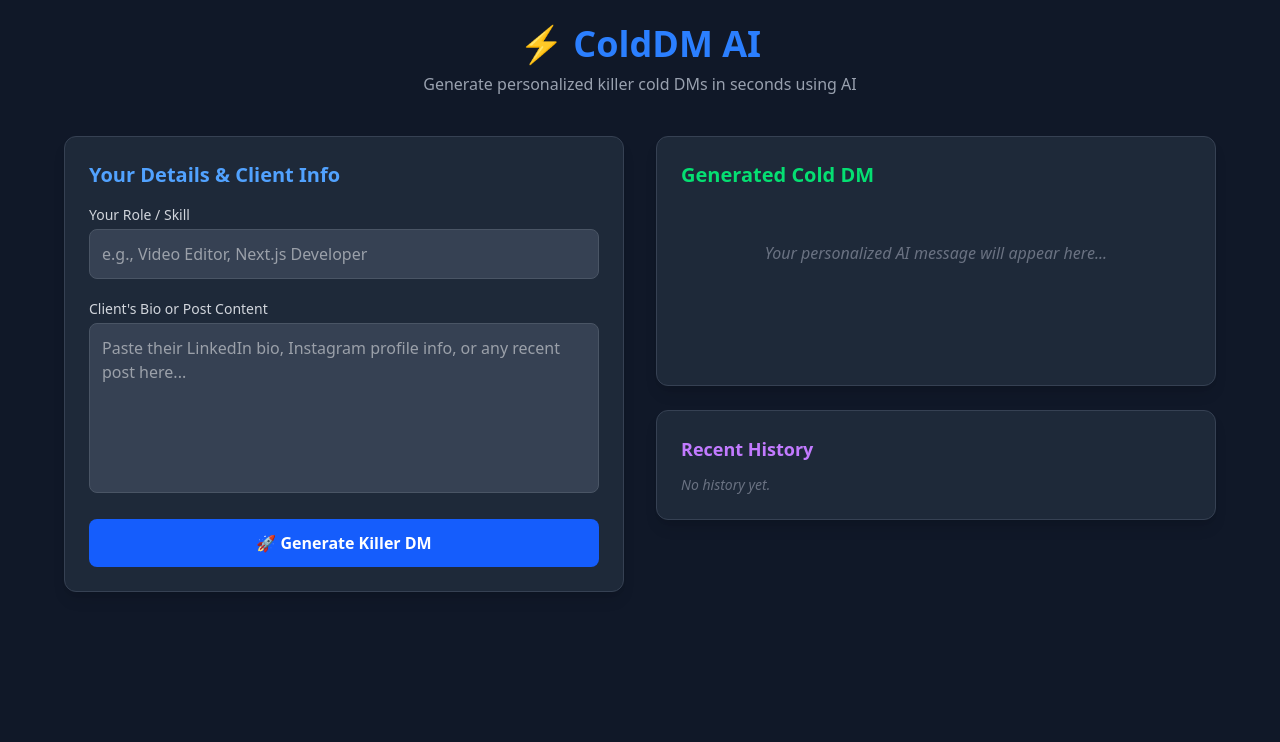
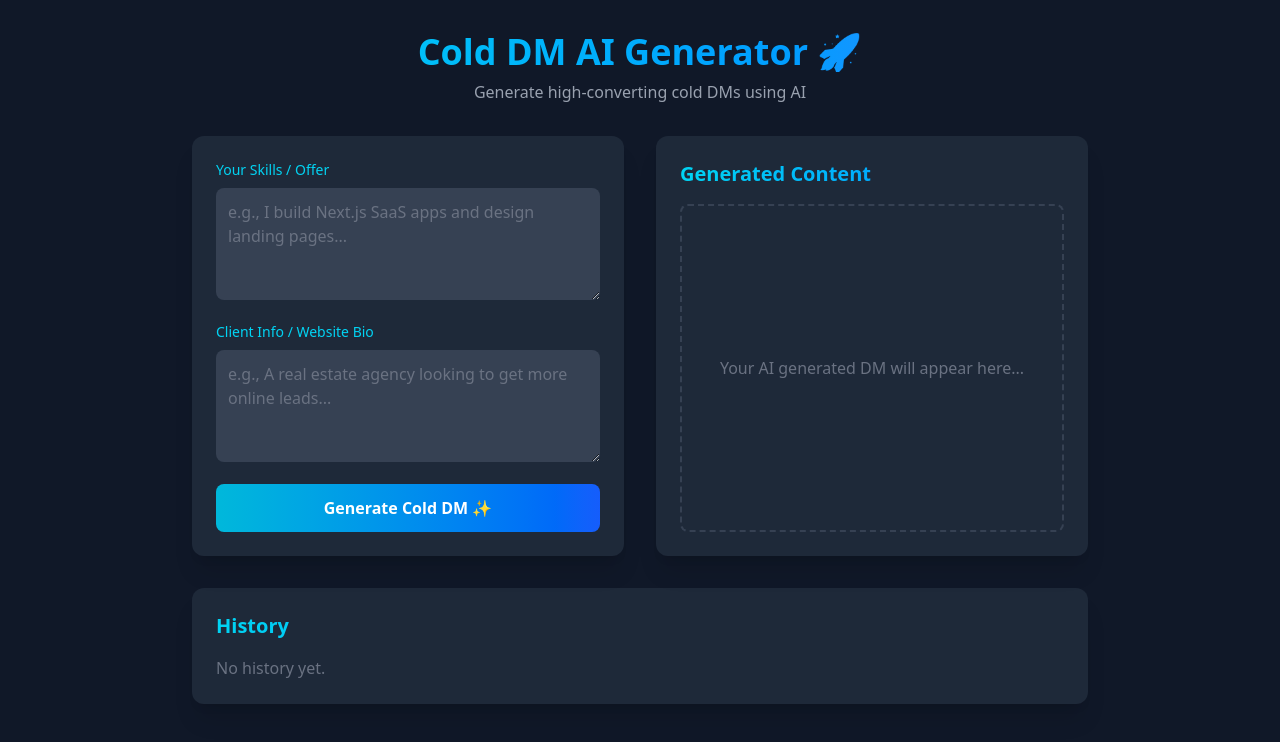
Before and after one commit to hj2599260-byte/cold-dm-ai, a Next.js app: page / in a window 1280 px wide. Shown: the top 742 px of the page. Built offline with nearby package versions, Linux system fonts and the light colour scheme.

Commit message:
final build fix

```diff
--- a/app/page.tsx
+++ b/app/page.tsx
@@ -1,140 +1,118 @@
-"use client";
-import { useState } from "react";
+'use client';
+
+import { useState } from 'react';
 
 export default function Home() {
-  const [mySkill, setMySkill] = useState("");
-  const [clientBio, setClientBio] = useState("");
-  const [generatedDM, setGeneratedDM] = useState("");
-  const [loading, setLoading] = useState(false);
+  const [mySkill, setMySkill] = useState<string>('');
+  const [clientBio, setClientBio] = useState<string>('');
+  const [generatedDM, setGeneratedDM] = useState<string>('');
   const [history, setHistory] = useState<any[]>([]);
+  const [loading, setLoading] = useState<boolean>(false);
 
   const generateDM = async (e: any) => {
     e.preventDefault();
-    if (!mySkill || !clientBio) return alert("Please fill both fields!");
-
+    if (!mySkill || !clientBio) return alert("Please fill all fields!");
     setLoading(true);
-    setGeneratedDM("");
 
     try {
-      const response = await fetch("/api/generate", {
-        method: "POST",
-        headers: {
-          "Content-Type": "application/json",
-        },
+      const response = await fetch('/api/generate', {
+        method: 'POST',
+        headers: { 'Content-Type': 'application/json' },
         body: JSON.stringify({ mySkill, clientBio }),
       });
 
       const data = await response.json();
-
       if (data.error) {
-        alert("Error: " + data.error);
+        alert(data.error);
       } else if (data.text) {
         setGeneratedDM(data.text);
         setHistory((prev) => [data.text, ...prev]);
       }
     } catch (error) {
       console.error("Frontend Error:", error);
-      alert("Something went wrong while connecting to AI!");
     } finally {
       setLoading(false);
     }
   };
 
   return (
-    <div className="min-h-screen bg-gray-900 text-gray-100 p-6 flex flex-col items-center">
-      {/* Header */}
-      <header className="mb-10 text-center">
-        <h1 className="text-4xl font-extrabold text-blue-500 mb-2">⚡ ColdDM AI</h1>
-        <p className="text-gray-400">Generate personalized killer cold DMs in seconds using AI</p>
-      </header>
+    <div className="min-h-screen bg-gray-900 text-white p-8">
+      <main className="max-w-4xl mx-auto space-y-8">
+        <section className="text-center space-y-2">
+          <h1 className="text-4xl font-extrabold text-transparent bg-clip-text bg-gradient-to-r from-cyan-400 to-blue-500">
+            Cold DM AI Generator 🚀
+          </h1>
+          <p className="text-gray-400">Generate high-converting cold DMs using AI</p>
+        </section>
 
-      {/* Main Grid Setup */}
-      <main className="w-full max-w-6xl grid grid-cols-1 md:grid-cols-2 gap-8">
-
-        {/* Left Side: Input Form */}
-        <section className="bg-gray-800 p-6 rounded-xl shadow-lg border border-gray-700">
-          <h2 className="text-xl font-bold mb-4 text-blue-400">Your Details & Client Info</h2>
-          <form onSubmit={generateDM} className="space-y-5">
-
-            {/* Input 1: Freelancer Skill */}
+        <div className="grid grid-cols-1 md:grid-cols-2 gap-8">
+          {/* Form Section */}
+          <form onSubmit={generateDM} className="bg-gray-800 p-6 rounded-xl shadow-xl space-y-4">
             <div>
-              <label className="block text-sm font-medium mb-1 text-gray-300">Your Role / Skill</label>
-              <input
-                type="text"
+              <label className="block text-sm font-medium mb-2 text-cyan-400">Your Skills / Offer</label>
+              <textarea
                 value={mySkill}
-                onChange={(e) => setMySkill(e.target.value)}
-                placeholder="e.g., Video Editor, Next.js Developer"
-                className="w-full p-3 rounded-lg bg-gray-700 border border-gray-600 focus:outline-none focus:border-blue-500 text-white"
+                onChange={(e: any) => setMySkill(e.target.value)}
+                placeholder="e.g., I build Next.js SaaS apps and design landing pages..."
+                className="w-full bg-gray-700 rounded-lg p-3 text-white placeholder-gray-500 focus:outline-none focus:ring-2 focus:ring-cyan-500 h-28"
               />
             </div>
 
-            {/* Input 2: Client Bio / Post */}
             <div>
-              <label className="block text-sm font-medium mb-1 text-gray-300">Client's Bio or Post Content</label>
+              <label className="block text-sm font-medium mb-2 text-cyan-400">Client Info / Website Bio</label>
               <textarea
                 value={clientBio}
-                onChange={(e) => setClientBio(e.target.value)}
-                placeholder="Paste their LinkedIn bio, Instagram profile info, or any recent post here..."
-                rows={6}
-                className="w-full p-3 rounded-lg bg-gray-700 border border-gray-600 focus:outline-none focus:border-blue-500 text-white resize-none"
+                onChange={(e: any) => setClientBio(e.target.value)}
+                placeholder="e.g., A real estate agency looking to get more online leads..."
+                className="w-full bg-gray-700 rounded-lg p-3 text-white placeholder-gray-500 focus:outline-none focus:ring-2 focus:ring-cyan-500 h-28"
               />
             </div>
 
-            {/* Magic Button */}
             <button
               type="submit"
               disabled={loading}
-              className="w-full bg-blue-600 hover:bg-blue-700 text-white font-bold py-3 px-4 rounded-lg transition-colors duration-200 disabled:opacity-50"
+              className="w-full bg-gradient-to-r from-cyan-500 to-blue-600 hover:from-cyan-600 hover:to-blue-700 font-bold p-3 rounded-lg transition dynamic-shadow disabled:opacity-50"
             >
-              {loading ? "🔄 AI is writing a killer DM..." : "🚀 Generate Killer DM"}
+              {loading ? 'Generating Magic...' : 'Generate Cold DM ✨'}
             </button>
           </form>
-        </section>
 
-        {/* Right Side: Output & History */}
-        <section className="space-y-6">
-
-          {/* Output Box */}
-          <div className="bg-gray-800 p-6 rounded-xl shadow-lg border border-gray-700 min-h-[250px] flex flex-col justify-between">
-            <div>
-              <h2 className="text-xl font-bold mb-3 text-green-400">Generated Cold DM</h2>
+          {/* Output Section */}
+          <div className="space-y-4">
+            <div className="bg-gray-800 p-6 rounded-xl shadow-xl h-full flex flex-col">
+              <h2 className="text-xl font-bold mb-4 text-transparent bg-clip-text bg-gradient-to-r from-cyan-400 to-blue-500">
+                Generated Content
+              </h2>
               {generatedDM ? (
-                <pre className="text-gray-200 whitespace-pre-wrap bg-gray-900 p-4 rounded-lg border border-gray-700 font-sans">{generatedDM}</pre>
+                <div className="bg-gray-700 p-4 rounded-lg flex-1 overflow-auto whitespace-pre-wrap text-gray-200">
+                  {generatedDM}
+                </div>
               ) : (
-                <p className="text-gray-500 italic text-center pt-10">Your personalized AI message will appear here...</p>
+                <div className="flex-1 flex items-center justify-center text-gray-500 border-2 border-dashed border-gray-700 rounded-lg p-4">
+                  Your AI generated DM will appear here...
+                </div>
               )}
             </div>
-
-            {generatedDM && (
-              <button
-                onClick={() => {
-                  navigator.clipboard.writeText(generatedDM);
-                  alert("Copied to clipboard!");
-                }}
-                className="mt-4 w-full bg-gray-700 hover:bg-gray-600 text-gray-200 font-medium py-2 px-4 rounded-lg transition-colors duration-200"
-              >
-                📋 Copy Message
-              </button>
-            )}
+          </div>
         </div>
 
-          {/* History List */}
-          <div className="bg-gray-800 p-6 rounded-xl shadow-lg border border-gray-700">
-            <h2 className="text-lg font-bold mb-3 text-purple-400">Recent History</h2>
+        {/* History Section */}
+        <div className="bg-gray-800 p-6 rounded-xl shadow-xl space-y-4">
+          <h2 className="text-xl font-bold text-transparent bg-clip-text bg-gradient-to-r from-cyan-400 to-blue-500">
+            History
+          </h2>
           {history.length === 0 ? (
-              <p className="text-gray-500 text-sm italic">No history yet.</p>
+            <p className="text-gray-500">No history yet.</p>
           ) : (
-              <div className="space-y-3 max-h-[200px] overflow-y-auto pr-2">
-                {history.map((item, index) => (
-                  <div key={index} className="bg-gray-900 p-3 rounded-lg text-xs text-gray-400 border border-gray-800 truncate">
+            <div className="space-y-4">
+              {history.map((item: any, index: number) => (
+                <div key={index} className="bg-gray-700 p-4 rounded-lg whitespace-pre-wrap text-gray-200">
                   {item}
                 </div>
               ))}
             </div>
           )}
         </div>
-
-        </section>
       </main>
     </div>
   );
```
Lines whose indentation alone changed are shown as unchanged.
